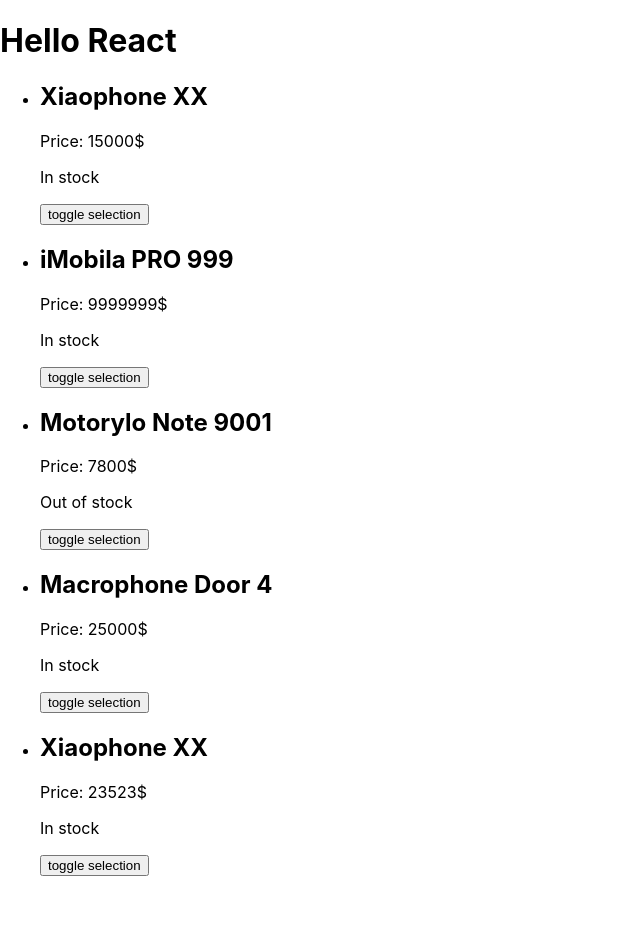
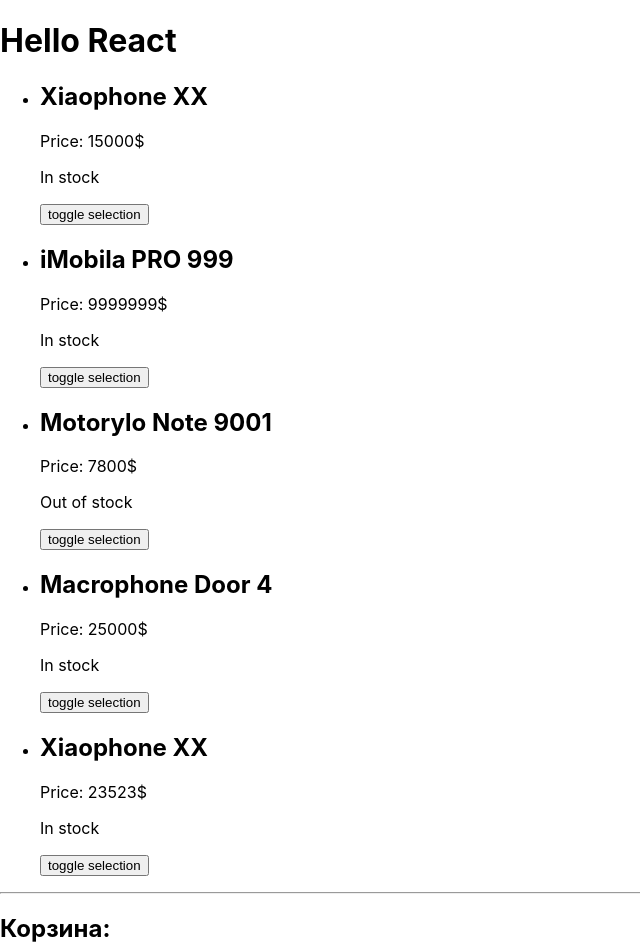
Before and after one commit to freshcourses-fe/react-lessons, a React (Create React App) app: page / in a window 1280 px wide. Shown: the top 952 px of the page, without its empty margins (0-640 px from the left). Before the commit the page ends 892 px from the top, so only its background shows below. Built offline with nearby package versions, Linux system fonts and the light colour scheme.

Commit message:
Add child-child connection

```diff
--- /dev/null
+++ b/src/components/Cart/index.jsx
@@ -0,0 +1,28 @@
+function Cart({ phones, togglePhoneSelection }) {
+  return (
+    <>
+      <h2>Корзина:</h2>
+      <ul>
+        {phones.map((phone) => {
+          if (phone.isSelected) {
+            return (
+              <li key={phone.id}>
+                <p>{phone.name}</p>
+                <button
+                  onClick={() => {
+                    togglePhoneSelection(phone.id);
+                  }}
+                >
+                  X
+                </button>
+              </li>
+            );
+          }
+          return undefined;
+        })}
+      </ul>
+    </>
+  );
+}
+
+export default Cart;
--- a/src/components/PhoneDasboard/index.jsx
+++ b/src/components/PhoneDasboard/index.jsx
@@ -1,5 +1,6 @@
 import React from 'react';
 import PhoneList from '../PhoneList';
+import Cart from '../Cart';
 import phonesArray from './../../priceData.json';
 
 class PhoneDashboard extends React.Component {
@@ -7,24 +8,20 @@ class PhoneDashboard extends React.Component {
     super(props);
 
     this.state = {
-      phones: phonesArray.map((phone) => {
-        return {
-          ...phone,
-          isSelected: false,
-        };
-      }),
+      phones: phonesArray.map((phone) => ({
+        ...phone,
+        isSelected: false,
+      })),
     };
   }
 
   togglePhoneSelection = (id) => {
     const { phones } = this.state;
 
-    const newPhones = phones.map((phone) => {
-      return {
-        ...phone,
-        isSelected: phone.id === id ? !phone.isSelected : phone.isSelected,
-      };
-    });
+    const newPhones = phones.map((phone) => ({
+      ...phone,
+      isSelected: phone.id === id ? !phone.isSelected : phone.isSelected,
+    }));
 
     this.setState({
       phones: newPhones,
@@ -39,6 +36,11 @@ class PhoneDashboard extends React.Component {
           phones={phones}
           togglePhoneSelection={this.togglePhoneSelection}
         />
+        <hr />
+        <Cart
+          phones={phones}
+          togglePhoneSelection={this.togglePhoneSelection}
+        />
       </div>
     );
   }
```
